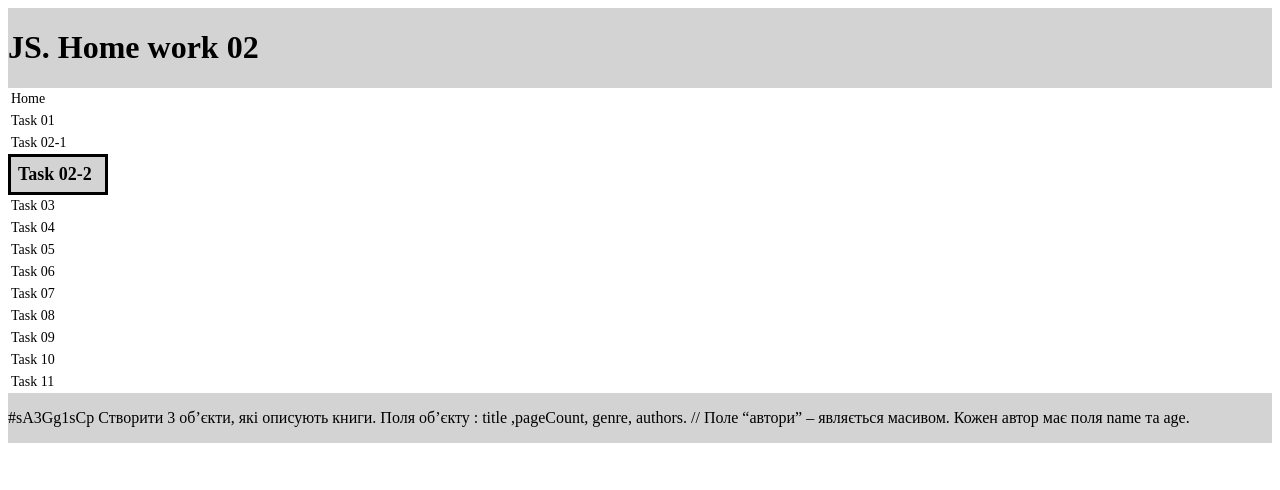
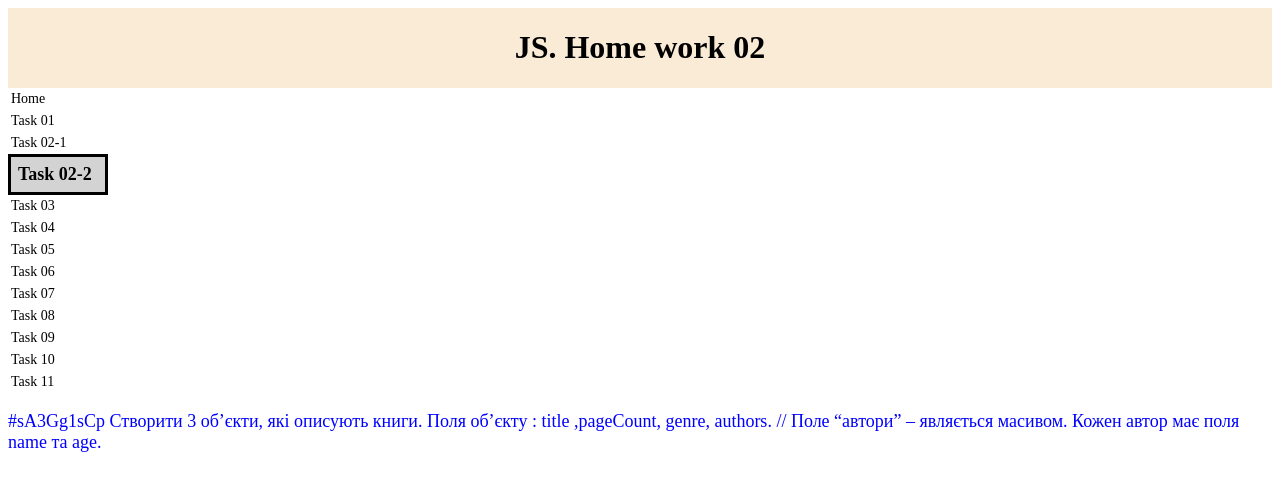
Before and after one commit to jammyvadim/JS, a website: page homeworks/hw_02/html/index02-2.html in a window 1280 px wide. Drawn offline with Linux system fonts and the light colour scheme.

Commit message:
commit-2025-10-10

```diff
--- a/homeworks/hw_02/scripts/script02-1.js
+++ b/homeworks/hw_02/scripts/script02-1.js
@@ -2,19 +2,19 @@
 
 let book1={
     title:'Майстер і Маргарита',
-    pageCount: 300,
+    pageCount: 415,
     genre: 'Фантастика'
 }
 
 let book2={
     title:'1984',
-    pageCount: 500,
+    pageCount: 368,
     genre: 'Антиутопія'
 }
 
 let book3={
     title:'Енеїда',
-    pageCount: 400,
+    pageCount: 440,
     genre: 'Поема'
 }
 
--- a/homeworks/hw_02/scripts/script02-2.js
+++ b/homeworks/hw_02/scripts/script02-2.js
@@ -2,39 +2,76 @@
 // Поле “автори” – являється  масивом. Кожен автор має поля name та age.
 
 
+console.log('------- script 2-2: #sA3Gg1sCp -------')
 
-let book1_add={
+
+// let book1_add={
+//     title:'Майстер і Маргарита',
+//     pageCount: 415,
+//     genre: 'Фантастика',
+//     authors: [
+//         {Name:'Михайло Булгаков', Age: 134},
+//         {Name: 'Неідомий соавтор', Age: 0}
+//     ]
+// }
+//
+// let book2_add={
+//     title:'1984',
+//     pageCount: 368,
+//     genre: 'Антиутопія',
+//     authors: [
+//         {Name:'George Orwell', Age: 122},
+//         {Name: 'Eric Arthur Blair ', Age: 122}
+//     ]
+// }
+//
+// let book3_add={
+//     title:'Енеїда',
+//     pageCount: 440,
+//     genre: 'Поема',
+//     authors: [
+//         {Name:'Іван Котляревський', Age: 256},
+//         {Name: 'Publius Vergilius Maro ', Age: 2095}
+//     ]
+// }
+//
+// console.log(book1_add)
+// console.log(book2_add)
+// console.log(book3_add)
+
+let book1={
     title:'Майстер і Маргарита',
-    pageCount: 300,
-    genre: 'Фантастика',
-    authors: [
-        {Name:'Михайло булгаков', Age: 134},
-        {Name: 'Неідомий соавтор', Age: 0}
-    ]
+    pageCount: 415,
+    genre: 'Фантастика'
 }
 
-let book2_add={
+let book2={
     title:'1984',
-    pageCount: 500,
-    genre: 'Антиутопія',
-    authors: [
-        {Name:'George Orwell', Age: 122},
-        {Name: 'Eric Arthur Blair ', Age: 122}
-    ]
+    pageCount: 368,
+    genre: 'Антиутопія'
 }
 
-let book3_add={
+let book3={
     title:'Енеїда',
-    pageCount: 400,
-    genre: 'Поема',
-    authors: [
-        {Name:'Іван Котляревський', Age: 256},
-        {Name: 'Publius Vergilius Maro ', Age: 2095}
-    ]
+    pageCount: 440,
+    genre: 'Поема'
 }
 
-console.log('------- script 2-2: #sA3Gg1sCp -------')
+book1.authors = [
+    {Name:'Іван Котляревський', Age: 256},
+    {Name: 'Publius Vergilius Maro ', Age: 2095}
+]
 
-console.log(book1_add)
-console.log(book2_add)
-console.log(book3_add)
+book2.authors = [
+    {Name:'George Orwell', Age: 122},
+    {Name: 'Eric Arthur Blair ', Age: 122}
+]
+
+book3.authors = [
+    {Name:'Іван Котляревський', Age: 256},
+    {Name: 'Publius Vergilius Maro ', Age: 2095}
+]
+
+console.log(book1)
+console.log(book2)
+console.log(book3)
--- a/homeworks/hw_02/style.css
+++ b/homeworks/hw_02/style.css
@@ -4,9 +4,12 @@ body{
     font-family: SansSerif, "SansSerif";
 }
 header{
-    display: flow;
-    background: lightgray;
+    display: flex;
+    align-items: center;
+    justify-content: center;
+    background: antiquewhite;
 }
+
 aside{
     display: flex;
     flex-direction: column;
@@ -29,5 +32,7 @@ a{
 }
 footer{
     /*display: flex;*/
-    background: lightgray;
+    background: none;
+    font-size: 18px;
+    color: blue;
 }
```
Also changed, not shown: homeworks/hw_02/index.html (+7 -0 lines).
